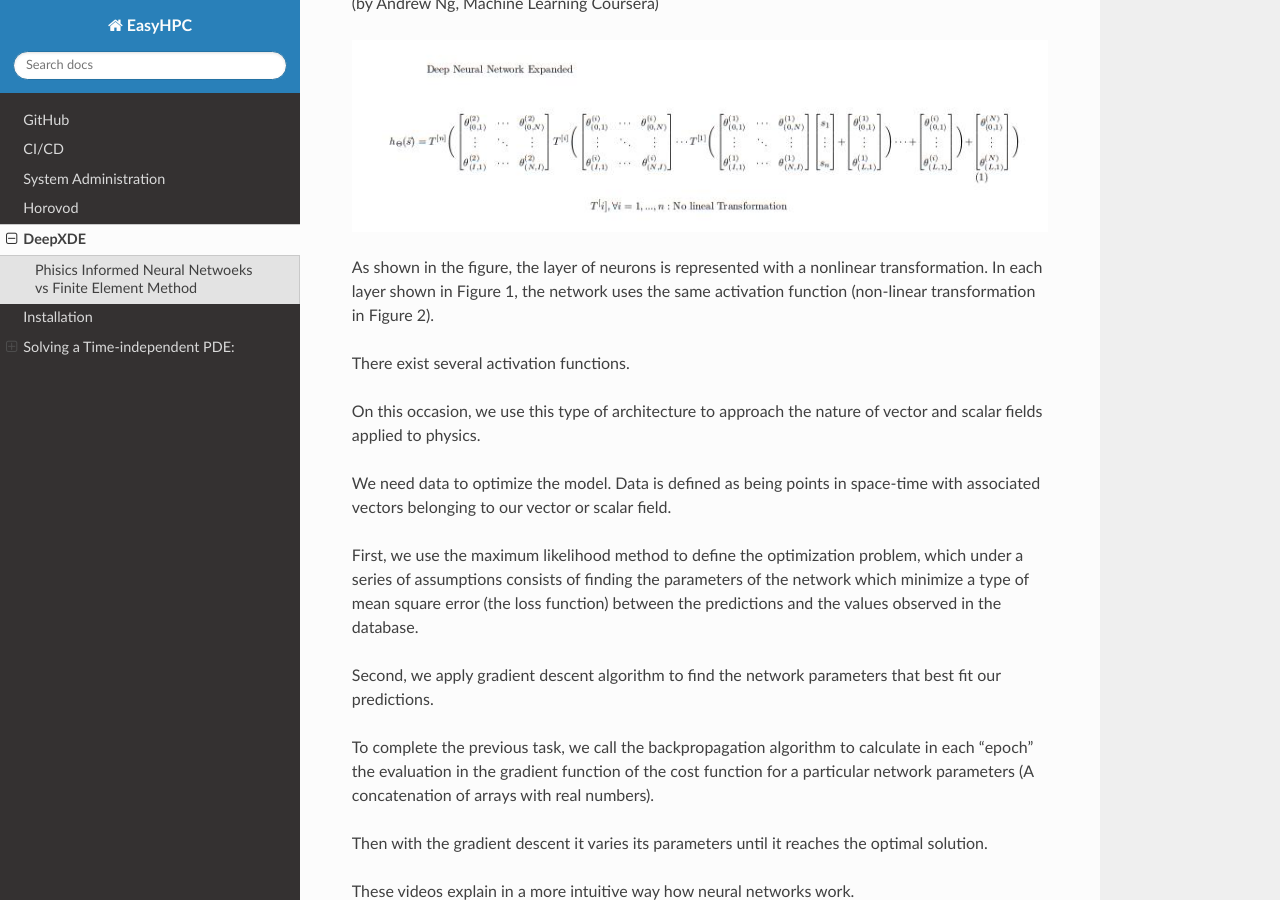
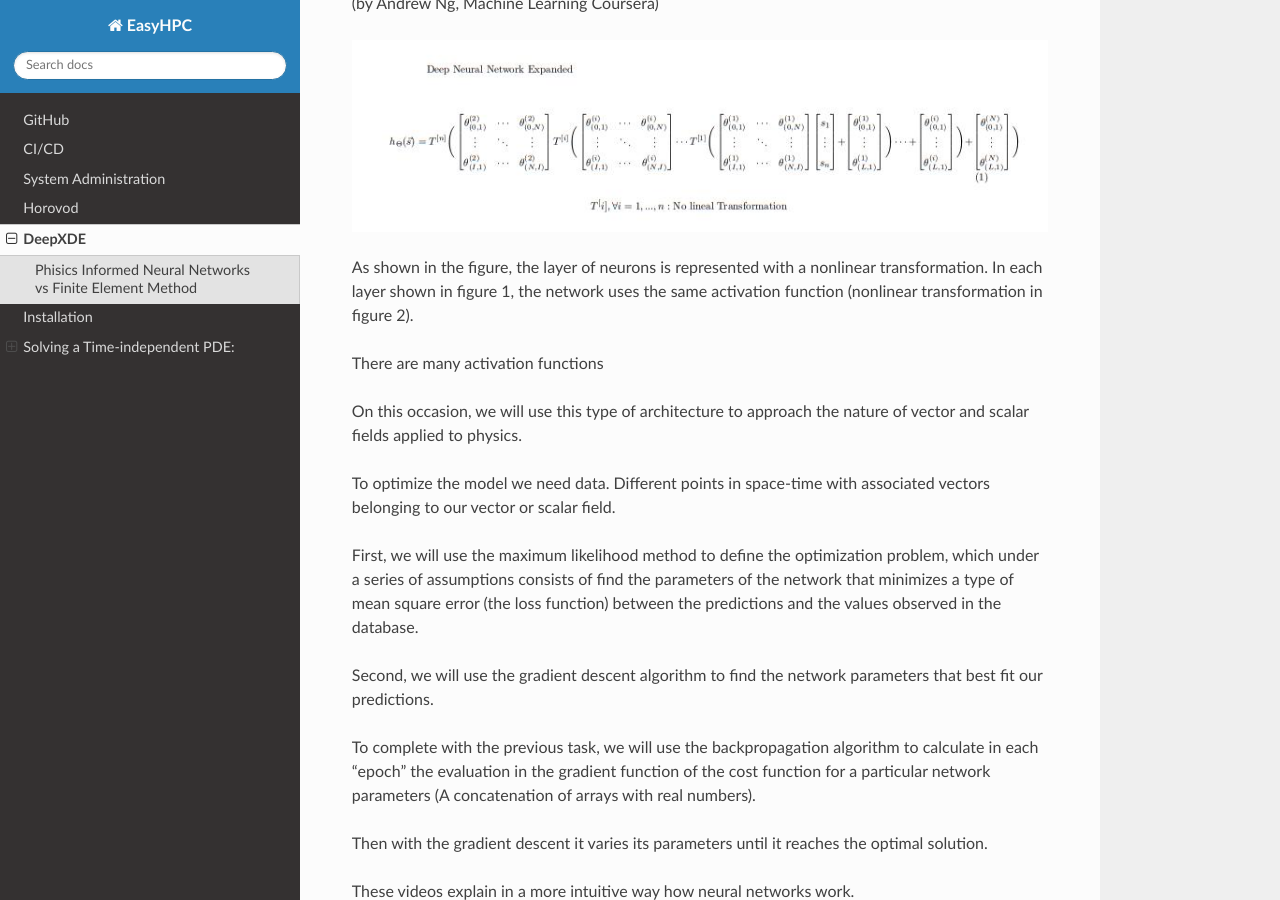
Before and after one commit to pescap/EasyHPC, a Sphinx documentation site: the page built from docs/source/deepxde.rst, in a window 1280 px wide and 900 px high, scrolled down 1281 px. Built offline with Sphinx 7.4.7 and the Read the Docs theme 2.0.0, drawn with Linux system fonts in a browser that asks for light colours; some of the changed text lies outside the part shown.

Commit message:
Spelling

```diff
--- a/docs/source/deepxde.rst
+++ b/docs/source/deepxde.rst
@@ -2,7 +2,7 @@ DeepXDE
 =======
 
 
-Phisics Informed Neural Netwoeks vs Finite Element Method
+Phisics Informed Neural Networks vs Finite Element Method
 ---------------------------------------------------------
 
 FEM is a commonly used method for **numerically** solving differential equiations in engeneering and mathematical modeling. This method is very popular for solving problems in traditional fields like heat transfer, fluid flow, electromagnetic potential and even FEM based programs to run simulations. FEM is based on discretization in the given space dimensions, so it creates a discrete **mesh** of the continuous to compute approximations of the values in the nods of the mesh solving a system of equations via **linear** algebra.
@@ -12,6 +12,8 @@ PINNS on the other hand give a more robust solution based on a non-linear functi
 Therefore, there are some clear advantages in the use of PINNS because its compatibility to compute a multidimensional solution with independence of the points in the training data.
 
 **Theory Behind Inverse Problems** (To do. Explain the theory for inverse problems, and add references.)
+
+
 
 **Neural Networks**
 
@@ -24,20 +26,20 @@ data.
 
 .. image:: ~Image/RedNeuronal.png
 
-As shown in the figure, the layer of neurons is represented with a nonlinear transformation. In each layer shown in Figure 1, the network uses the same activation function (non-linear transformation in Figure 2).
+As shown in the figure, the layer of neurons is represented with a nonlinear transformation. In each layer shown in figure 1, the network uses the same activation function (nonlinear transformation in figure 2).
 
-There exist several activation functions.
+There are many activation functions
 
-On this occasion, we use this type of architecture to approach the nature of vector and scalar fields applied to
+On this occasion, we will use this type of architecture to approach the nature of vector and scalar fields applied to
 physics.
 
-We need data to optimize the model. Data is defined as being points in space-time with associated vectors belonging to our vector or scalar field.
+To optimize the model we need data. Different points in space-time with associated vectors belonging to our vector or scalar field.
 
-First, we use the maximum likelihood method to define the optimization problem, which under a series of assumptions consists of finding the parameters of the network which minimize a type of mean square error (the loss function) between the predictions and the values observed in the database.
+First, we will use the maximum likelihood method to define the optimization problem, which under a series of assumptions consists of find the parameters of the network that minimizes a type of mean square error (the loss function) between the predictions and the values observed in the database.
 
-Second, we apply gradient descent algorithm to find the network parameters that best fit our predictions.
+Second, we will use the gradient descent algorithm to find the network parameters that best fit our predictions.
 
-To complete the previous task, we call the backpropagation algorithm to calculate in each "epoch" the evaluation in the gradient function of the cost function for a particular network parameters (A concatenation of arrays with real numbers).
+To complete with the previous task, we will use the backpropagation algorithm to calculate in each "epoch" the evaluation in the gradient function of the cost function for a particular network parameters (A concatenation of arrays with real numbers).
 
 Then with the gradient descent it varies its parameters until it reaches the optimal solution.
 
```
